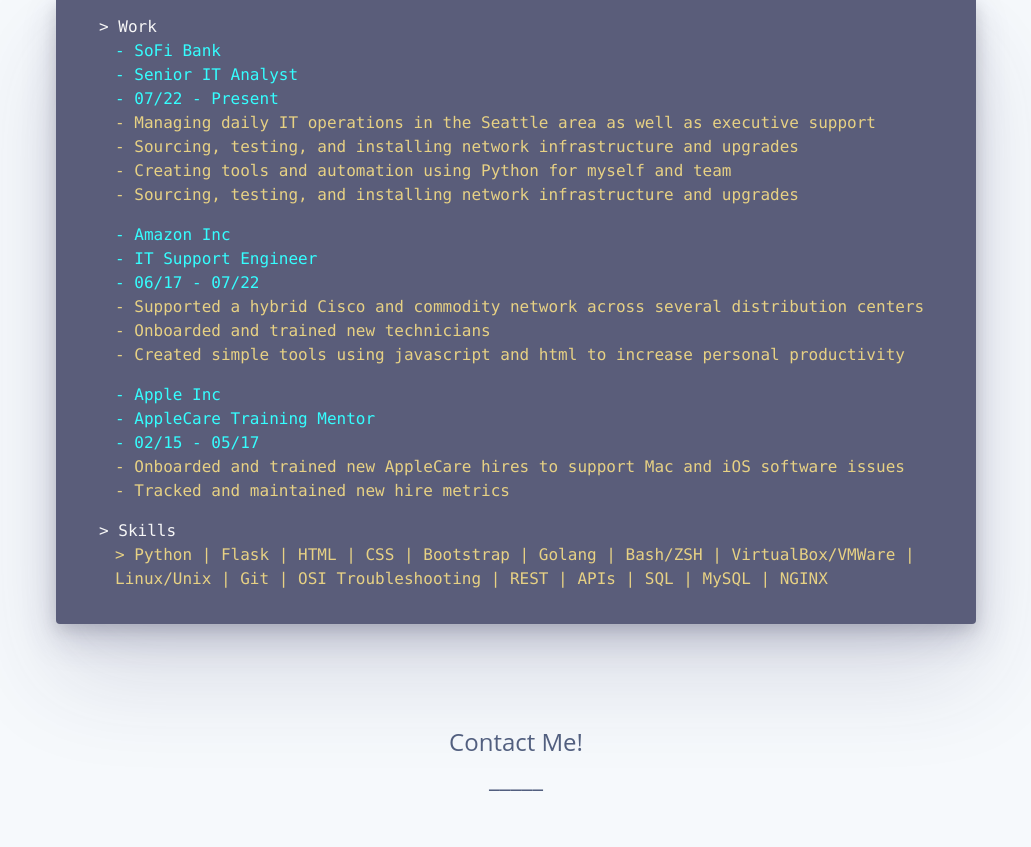
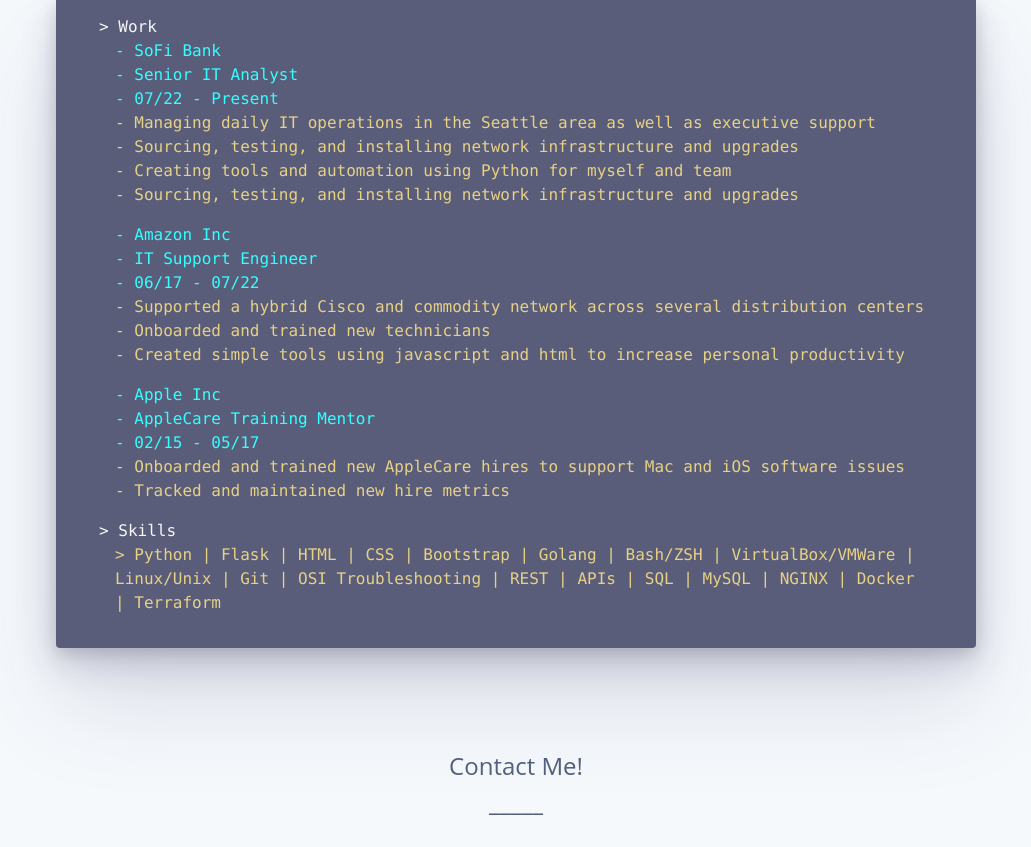
Before and after one commit to smbirch/smbirch.com, a Flask app: page /about in a window 1280 px wide. Shown: the part 311-1158 px from the top of the page, without its empty margins (124-1155 px from the left). Run offline with Flask 3, Linux system fonts and the light colour scheme; some libraries are stand-ins or nearby versions.

Commit message:
editing about page info

```diff
--- a/templates/about.html
+++ b/templates/about.html
@@ -43,7 +43,7 @@
         <div class="project-title">&gt; Skills</div>
         <div class="project-info">
           <p style="display:inline">&gt; Python | Flask | HTML | CSS | Bootstrap | Golang | Bash/ZSH | VirtualBox/VMWare | Linux/Unix | Git | OSI
-            Troubleshooting | REST | APIs | SQL | MySQL | NGINX
+            Troubleshooting | REST | APIs | SQL | MySQL | NGINX | Docker  | Terraform
           </p>
 
 
```
